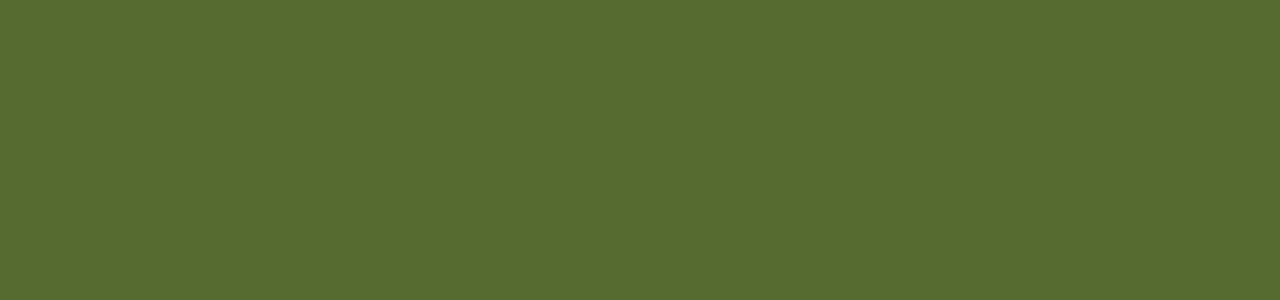
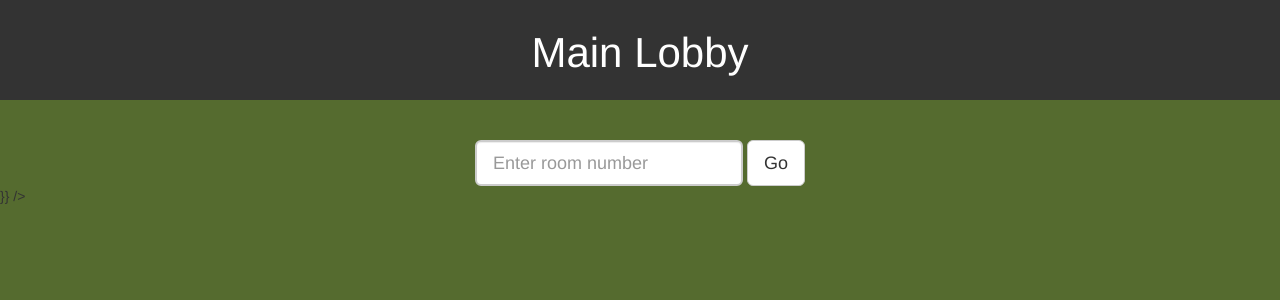
Before and after one commit to stevestring/agile-room, a React (Create React App) app: page /lobby in a window 1280 px wide. Shown: the top 300 px of the page. Built offline with nearby package versions, Linux system fonts and the light colour scheme.

Commit message:
multi-table-working-version

```diff
--- a/src/App.js
+++ b/src/App.js
@@ -18,18 +18,20 @@ class App extends Component {
 <Grid>
 <br/>
   <Row className="show-grid">
-  <Col md={3} mdPush={3}/>
-    <Col md={3} mdPush={3}>
 
 
-        <Thumbnail href="/team"  src="/Team.jpg">
+
+  <Col sm={6} md={6} mdPush={6}>
+
+
+        <Thumbnail href="/lobby"  src="/Team.jpg" responsive >
                     <h3>
                     Team Member
         </h3>
         </Thumbnail>
-    </Col>
-    <Col md={3} mdPull={3}>
-    <Thumbnail href="/dealer"  src="/Facilitator.jpg">
+        </Col>
+    <Col sm={6} md={6} mdPull={6}>
+    <Thumbnail href="/dealer"  src="/Facilitator.jpg"  responsive >
                     <h3>
                     Facilitator
         </h3>
@@ -38,11 +40,6 @@ class App extends Component {
   </Row>
 </Grid>
 
-
-
-
-
-
       </div>
     );
   }
--- /dev/null
+++ b/src/Lobby.js
@@ -0,0 +1,67 @@
+import React, { Component } from 'react';
+import './App.css';
+import PlayerHand from './PlayerHand.js';
+import PlayedCards from "./PlayedCards";
+import axios from "axios/index";
+import RoomChooser from "./RoomChooser";
+import RoomHeader from "./RoomHeader";
+import { FormGroup } from 'react-bootstrap';
+import { Form } from 'react-bootstrap';
+import { Button } from 'react-bootstrap';
+import { FormControl } from 'react-bootstrap';
+import { ControlLabel } from 'react-bootstrap';
+import { HelpBlock } from 'react-bootstrap';
+import { Grid } from 'react-bootstrap';
+import { Row } from 'react-bootstrap';
+import { Col } from 'react-bootstrap';
+class Lobby extends Component {
+
+  constructor(props) {
+    super(props);
+    this.state = {room:0 };
+    this.handleChange = this.handleChange.bind(this);
+    this.handleSubmit = this.handleSubmit.bind(this);
+  }
+
+  render() {
+
+
+    return (
+
+      <div className="App">
+       <header className="App-header">
+          <h1 className="App-title">Main Lobby</h1>
+        </header>
+        <br/>
+        <br/>
+                <Grid>
+
+                <Form inline onSubmit={this.handleSubmit}>
+                    <FormGroup controlId="roomNumber" bsSize="lg">
+                        <FormControl type="text" name="roomNumber" placeholder="Enter room number" onChange={this.handleChange}/>
+                    </FormGroup>{' '}
+                    <Button bsSize="lg" type="submit">Go</Button>
+                </Form>
+
+                    </Grid>
+      </div>
+    );
+  }
+
+  handleChange(event)
+  {
+      //alert ("room changed")
+      this.setState({room: event.target.value});
+
+  }
+  handleSubmit(event) {
+    // alert ("form submit");
+    // alert ("~/room/"+this.state.room);
+    //window.location.href ="/room/"+this.state.room;
+    this.props.history.push("/room/"+this.state.room);
+
+}
+}
+
+
+export default Lobby;
--- a/src/PlayedCards.js
+++ b/src/PlayedCards.js
@@ -28,10 +28,10 @@ export default class PlayedCards extends React.Component{
     }
     newHand()
     {
-        this.setState({ cards:[], faceDown:true });
+
         axios.delete(settings.serverurl +'/hand/' +this.props.room)
             .catch(err => alert(err));
-
+        this.setState({ cards:[], faceDown:true });
 
     }
 
--- a/src/PlayerHand.js
+++ b/src/PlayerHand.js
@@ -13,7 +13,7 @@ export default class PlayerHand extends React.Component{
     }
 
     handleClick(param, e)  {
-        this.setState({text: param,selectedCard:param});
+
 
         if (this.state.player !=  null)
         {
@@ -26,6 +26,8 @@ export default class PlayerHand extends React.Component{
                 alert (error);
             });
         }
+        this.setState({text: param,selectedCard:param});
+
     }
 
     componentDidMount(){
--- a/src/RoomChooser.js
+++ b/src/RoomChooser.js
@@ -31,7 +31,7 @@ export default class RoomChooser extends React.Component{
         this.setState({room: this.state.room});
         alert(this.state.room);
         this.props.onChangeRoom(this.state.room);
-        event.stopPropagation();
+
     }
 
 
--- a/src/TeamMemberView.js
+++ b/src/TeamMemberView.js
@@ -10,36 +10,22 @@ class TeamMemberView extends Component {
 
   constructor(props) {
     super(props);
-    this.state = {room:0 };
-    this.handleRoomChange = this.handleRoomChange.bind(this);
   }
 
   render() {
 
-    const inRoom = this.state.room != 0;
-    alert ("render:" + this.state.room + ":" + inRoom);
+
     return (
 
       <div className="App">
 
-        {inRoom?(<div><RoomHeader room={this.state.room}/>
+       <RoomHeader room={this.props.room}/>
         <header className="App-header">
           <h1 className="App-title">Planning Poker</h1>
-        </header><PlayerHand room={this.state.room}></PlayerHand></div>):(<div> <header className="App-header">
-          <h1 className="App-title">Main Lobby</h1>
-        </header><RoomChooser onChangeRoom={this.handleRoomChange}/></div>)}
-
-      </div>
+        </header><PlayerHand room={this.props.room}></PlayerHand></div>
     );
   }
 
-  handleRoomChange(event)
-  {
-      alert("roomchangeevent:" + event);
-      this.setState({room: event});
-
-
-  }
 
 }
 
--- a/src/index.js
+++ b/src/index.js
@@ -6,6 +6,7 @@ import Dealer from './Dealer';
 import TeamMemberView from './TeamMemberView';
 import registerServiceWorker from './registerServiceWorker';
 import { BrowserRouter as Router, Route } from 'react-router-dom';
+import Lobby from './Lobby';
 
 
 
@@ -14,7 +15,10 @@ ReactDOM.render((
         <div>
             <Route exact path="/" component={App}/>
             <Route path="/dealer" component={Dealer}/>
-            <Route path="/team" component={TeamMemberView}/>
+            <Route path="/lobby" component={Lobby}/>
+            <Route path="/room/:id" render={(props) => <TeamMemberView room={props.match.params.id}/>} />
+}} />
+
         </div>
     </Router>
 ), document.getElementById('root'))
```
